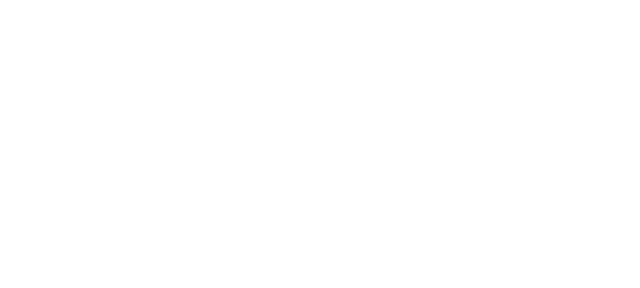
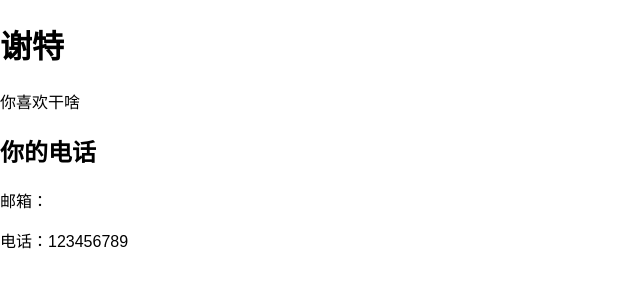
Before and after one commit to Freedom27820/Freedom.gitub.io, a plain HTML site: page index.html in a window 1280 px wide. Shown: the whole page, without its empty margins (0-640 px from the left). Drawn offline with Linux system fonts and the light colour scheme.

Commit message:
Update index.html

```diff
--- a/index.html
+++ b/index.html
@@ -1,13 +1,17 @@
 <!DOCTYPE html>
 <html lang="en">
-  <head>
-    <meta zharset="UTF-8">
-    <meta name="LZH" content="width=device-width, initial-scale=1.0">
-    <title>刘政华的个人网页</title>
+  <head> <meta charset="UTF-8">
+    <meta name="viewport" content="width=device-width, initial-scale=1.0">
+    <title>个人主页</title>
+    <style>
+      body { font-family: Arial, sans-serif; margin: 0; padding: 0; }
+    </style>
   </head>
   <body>
-    <div id="div" style="position: fixed;right: 0px;bottom: -307.33px">
-      <button id="button">关闭</button></br>
-    </div>
+    <h1>谢特</h1>
+    <p>你喜欢干啥</p >
+    <h2>你的电话</h2>
+    <p>邮箱：</p >
+    <p>电话：123456789</p >
   </body>
 </html>
```
